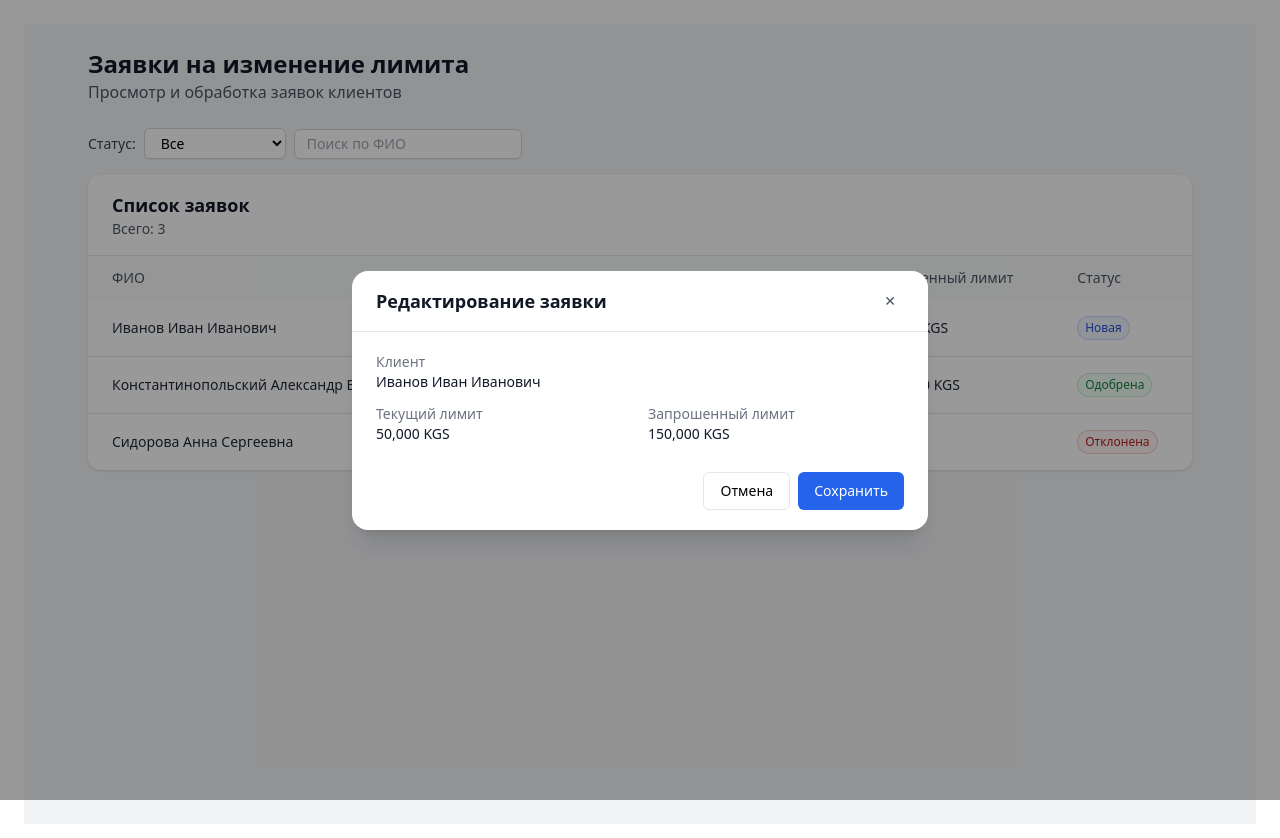
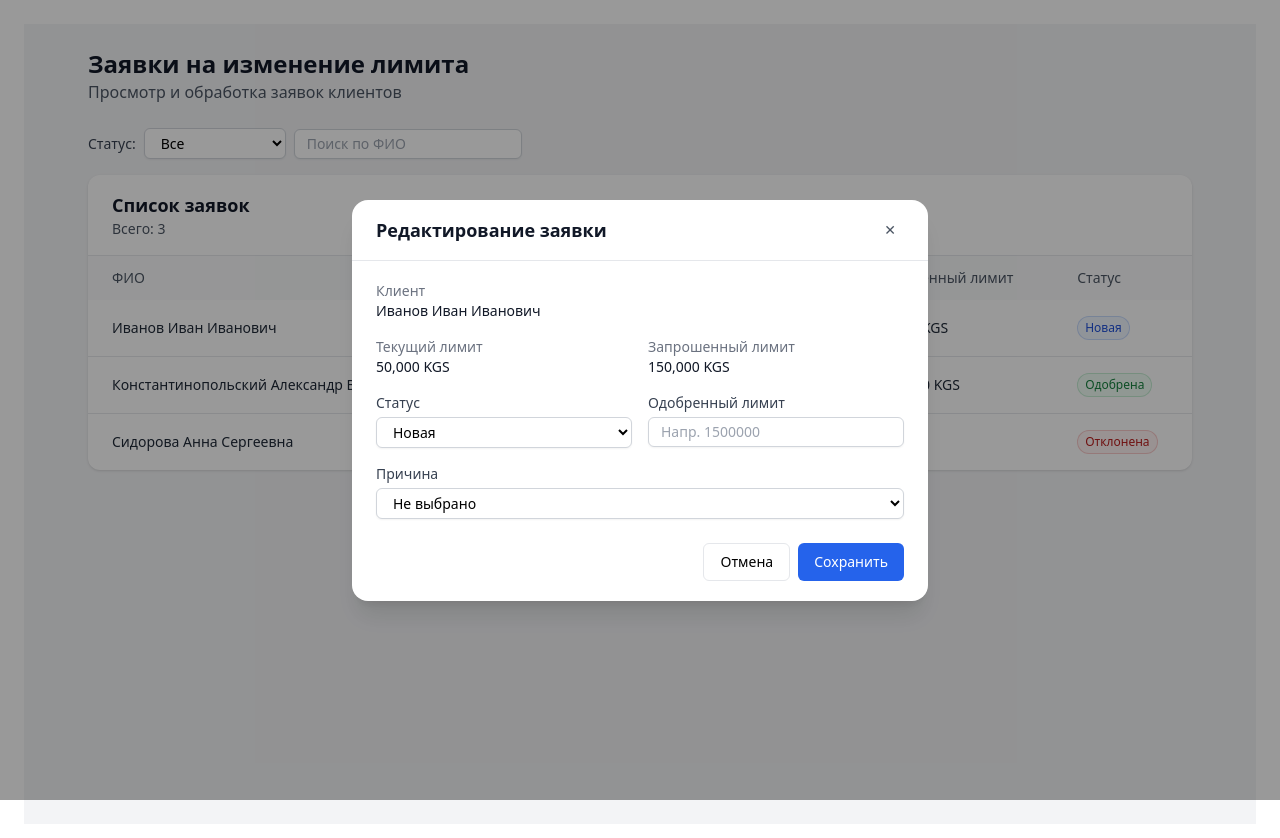
Before and after one commit to SashaBaratow/credit-limit-dashboard, a React (Vite) app: page / in a window 1280 px wide. Both pictures are taken after a click on the element 640 px from the left and 328 px from the top of the page. Shown: the top 838 px of the page. Built offline with nearby package versions, Linux system fonts and the light colour scheme.

Commit message:
feat: add edit request form with validation rules

```diff
--- a/src/features/editRequest/model/types.ts
+++ b/src/features/editRequest/model/types.ts
@@ -1,8 +1,14 @@
-import type {ClientRequest} from "../../../entities/request/model/types.ts";
+import type {ApplicationStatus, ClientRequest, RiskReason} from "../../../entities/request/model/types.ts";
+
+export type EditFormState = {
+    status: ApplicationStatus;
+    approvedLimit: string; // строкой, чтобы удобно вводить
+    reason: RiskReason | '';
+};
 
 export type EditRequestModalProps = {
     request: ClientRequest | null;
     isOpen: boolean;
     onClose: () => void;
-    onSave: () => void;
+    onSave: (payload: { id: string; status: ApplicationStatus; approvedLimit?: number; reason?: RiskReason }) => void;
 };
--- a/src/features/editRequest/ui/EditRequestModal.tsx
+++ b/src/features/editRequest/ui/EditRequestModal.tsx
@@ -1,17 +1,114 @@
-import {Modal} from "../../../shared/ui/modal";
-import type {EditRequestModalProps} from "../model/types.ts";
+import {useEffect, useMemo, useState} from 'react';
+import type {ClientRequest, RiskReason, ApplicationStatus} from '../../../entities/request/model/types';
+import {Modal} from '../../../shared/ui/Modal';
+import {Input} from '../../../shared/ui/Input';
+import {Select} from '../../../shared/ui/Select';
+import {parseNumber} from '../../../shared/lib/parseNumber';
+import type {EditFormState, EditRequestModalProps} from "../model/types.ts";
 
-export function EditRequestModal({ request, isOpen, onClose, onSave }: EditRequestModalProps) {
+const MIN_LIMIT = 0;
+const MAX_LIMIT = 10_000_000;
+const RISK_THRESHOLD = 1_000_000;
+
+const baseReasons: Array<{ value: RiskReason; label: string }> = [
+    {value: 'Недостаточно документов', label: 'Недостаточно документов'},
+    {value: 'Низкий рейтинг', label: 'Низкий рейтинг'},
+    {value: 'Просрочки в прошлом', label: 'Просрочки в прошлом'},
+    {value: 'Несоответствие данных', label: 'Несоответствие данных'},
+];
+
+export function EditRequestModal({request, isOpen, onClose, onSave}: EditRequestModalProps) {
+
+    const [form, setForm] = useState<EditFormState>({
+        status: 'New',
+        approvedLimit: '',
+        reason: '',
+    });
+
+    const [error, setError] = useState<string | null>(null);
+
+    useEffect(() => {
+        if (!request) return;
+
+        setForm({
+            status: request.status,
+            approvedLimit: request.approvedLimit !== undefined ? String(request.approvedLimit) : '',
+            reason: request.reason ?? '',
+        });
+
+        setError(null);
+    }, [request]);
+
+    const approvedLimitNumber = useMemo(() => parseNumber(form.approvedLimit), [form.approvedLimit]);
+
+    const reasonsOptions = useMemo(() => {
+        const options = [...baseReasons];
+
+        if (approvedLimitNumber !== null && approvedLimitNumber > RISK_THRESHOLD) {
+            options.push({value: 'Особый риск', label: 'Особый риск'});
+        }
+
+        return options;
+    }, [approvedLimitNumber]);
+
+    const isReasonRequired = approvedLimitNumber !== null && approvedLimitNumber > RISK_THRESHOLD;
+
+    function validate(): boolean {
+        setError(null);
+
+        // статус всегда есть
+        if (!form.status) {
+            setError('Укажите статус');
+            return false;
+        }
+
+        // approvedLimit может быть пустым (например, для New), но если заполнен — валидируем
+        if (form.approvedLimit.trim()) {
+            if (approvedLimitNumber === null) {
+                setError('Лимит должен быть числом');
+                return false;
+            }
+
+            if (approvedLimitNumber < MIN_LIMIT || approvedLimitNumber > MAX_LIMIT) {
+                setError(`Лимит должен быть от ${MIN_LIMIT} до ${MAX_LIMIT}`);
+                return false;
+            }
+        }
+
+        if (isReasonRequired && !form.reason) {
+            setError('При лимите больше 1 000 000 необходимо указать причину');
+            return false;
+        }
+
+        return true;
+    }
+
+    function handleSave() {
+        if (!request) return;
+        if (!validate()) return;
+
+        const payload: { id: string; status: ApplicationStatus; approvedLimit?: number; reason?: RiskReason } = {
+            id: request.id,
+            status: form.status,
+        };
+
+        if (form.approvedLimit.trim() && approvedLimitNumber !== null) {
+            payload.approvedLimit = approvedLimitNumber;
+        }
+
+        if (form.reason) {
+            payload.reason = form.reason;
+        }
+
+        onSave(payload);
+    }
+
     return (
-        <Modal
-            isOpen={isOpen}
-            title="Редактирование заявки"
-            onClose={onClose}
-        >
+        <Modal isOpen={isOpen} title="Редактирование заявки" onClose={onClose}>
             {!request ? (
                 <div className="text-sm text-gray-600">Заявка не выбрана</div>
             ) : (
-                <div className="space-y-3 text-sm">
+                <div className="space-y-4 text-sm">
                     <div>
                         <div className="text-gray-500">Клиент</div>
                         <div className="font-medium text-gray-900">{request.fullName}</div>
@@ -33,7 +130,58 @@ export function EditRequestModal({ request, isOpen, onClose, onSave }: EditReque
                         </div>
                     </div>
 
-                    <div className="flex justify-end gap-2 pt-4">
+                    <div className="grid grid-cols-2 gap-4">
+                        <div className="flex flex-col gap-1">
+                            <span className="text-sm text-gray-700">Статус</span>
+                            <Select<ApplicationStatus>
+                                value={form.status}
+                                options={[
+                                    {value: 'New', label: 'Новая'},
+                                    {value: 'Approved', label: 'Одобрена'},
+                                    {value: 'Rejected', label: 'Отклонена'},
+                                ]}
+                                onChange={(value) => setForm((prev) => ({...prev, status: value}))}
+                                ariaLabel="Статус заявки"
+                            />
+                        </div>
+
+                        <Input
+                            label="Одобренный лимит"
+                            placeholder="Напр. 1500000"
+                            value={form.approvedLimit}
+                            onChange={(event) => setForm((prev) => ({...prev, approvedLimit: event.target.value}))}
+                        />
+                    </div>
+
+                    <div className="flex flex-col gap-1">
+                        <span className="text-sm text-gray-700">
+                          Причина {isReasonRequired ? <span className="text-red-600">*</span> : null}
+                        </span>
+
+                        <Select<RiskReason | ''>
+                            value={form.reason}
+                            options={[
+                                {value: '', label: 'Не выбрано'},
+                                ...reasonsOptions.map((reason) => ({value: reason.value, label: reason.label})),
+                            ]}
+                            onChange={(value) => setForm((prev) => ({...prev, reason: value}))}
+                            ariaLabel="Причина"
+                        />
+
+                        {isReasonRequired && (
+                            <div className="text-xs text-gray-500">
+                                При лимите больше 1 000 000 причина обязательна
+                            </div>
+                        )}
+                    </div>
+
+                    {error && (
+                        <div className="rounded-md border border-red-200 bg-red-50 px-3 py-2 text-sm text-red-700">
+                            {error}
+                        </div>
+                    )}
+
+                    <div className="flex justify-end gap-2 pt-2">
                         <button
                             type="button"
                             onClick={onClose}
@@ -44,7 +192,7 @@ export function EditRequestModal({ request, isOpen, onClose, onSave }: EditReque
 
                         <button
                             type="button"
-                            onClick={onSave}
+                            onClick={handleSave}
                             className="rounded-md bg-blue-600 px-4 py-2 text-sm text-white hover:bg-blue-700"
                         >
                             Сохранить
--- /dev/null
+++ b/src/shared/lib/parseNumber.ts
@@ -0,0 +1,7 @@
+export function parseNumber(value: string): number | null {
+    const normalized = value.replace(/\s/g, '').replace(',', '.');
+    if (!normalized) return null;
+
+    const num = Number(normalized);
+    return Number.isFinite(num) ? num : null;
+}
--- a/src/shared/ui/modal/Modal.tsx
+++ b/src/shared/ui/modal/Modal.tsx
@@ -2,6 +2,7 @@ import { useEffect } from 'react';
 import type {ModalProps} from "./types.ts";
 
 export function Modal({ isOpen, title, children, onClose }: ModalProps) {
+
     useEffect(() => {
         if (!isOpen) return;
 
```
